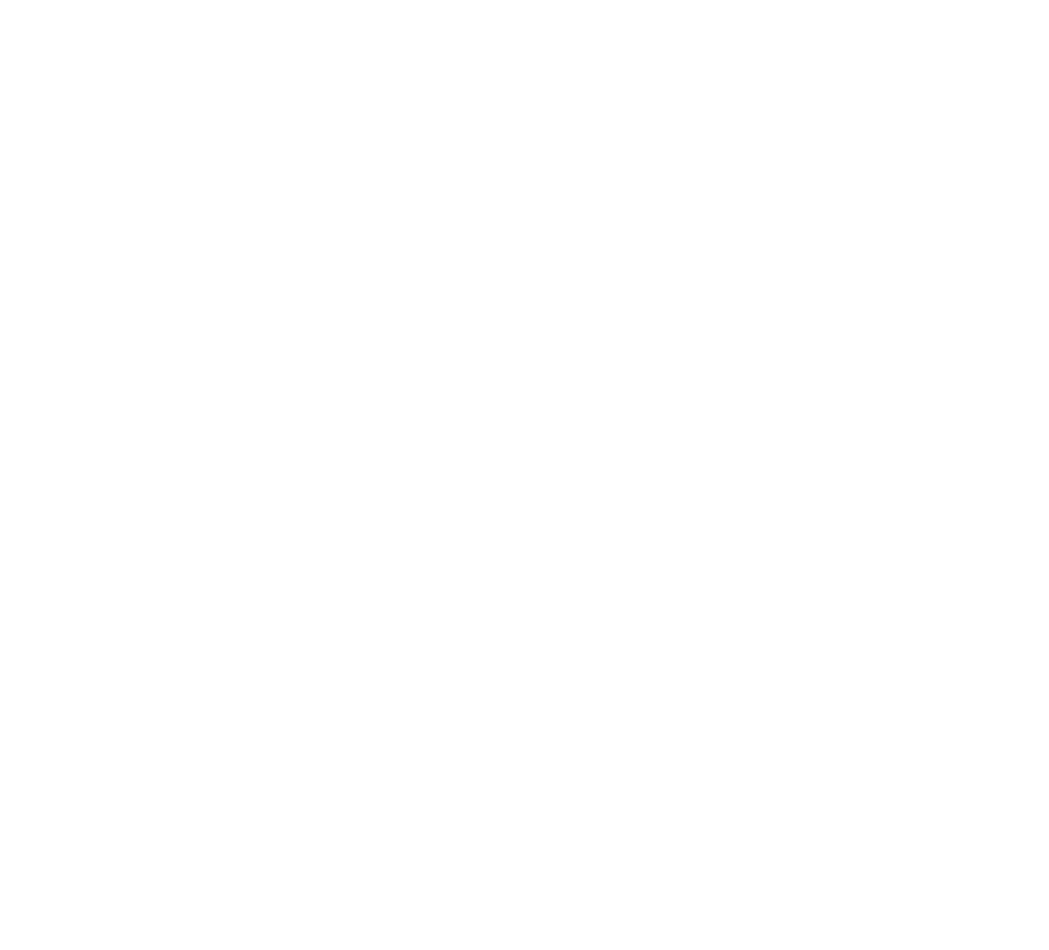
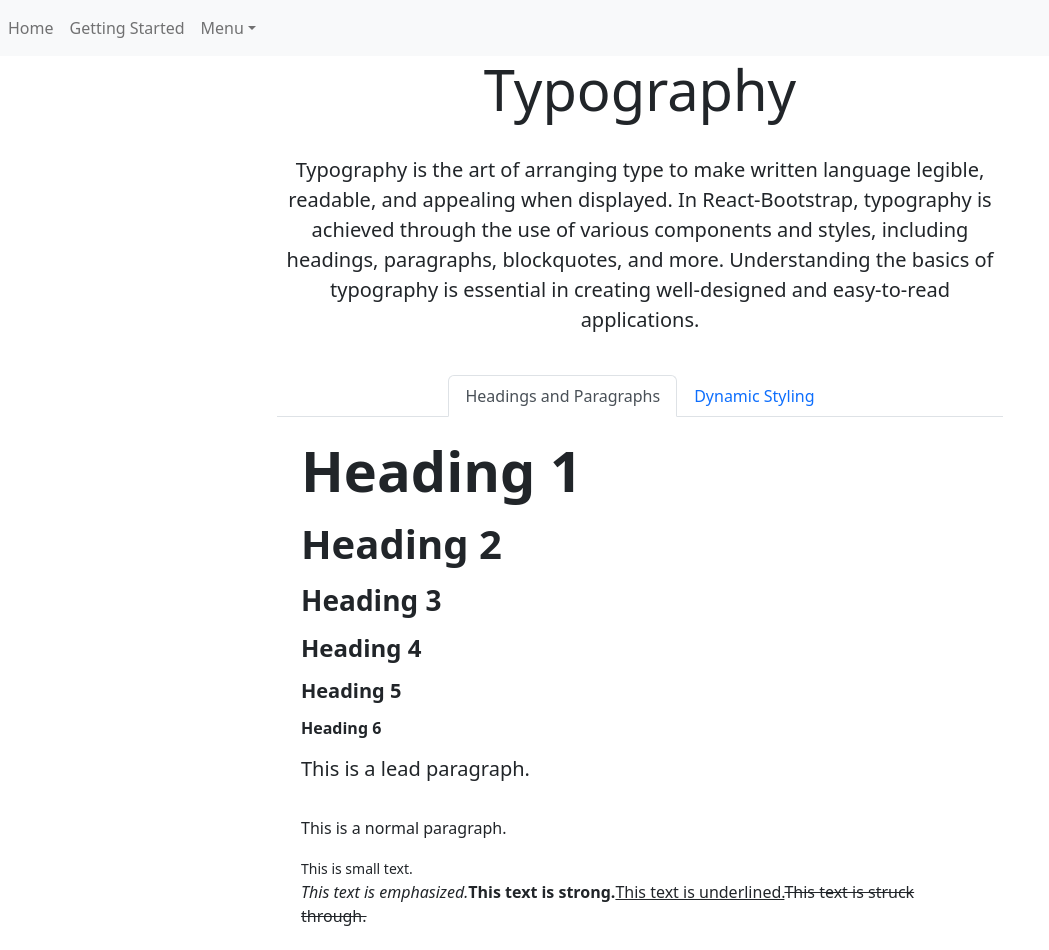
Before and after one commit to AliciaMoses/react-bootstrap-primer, a React (Create React App) app: page /typography in a window 1280 px wide. Before the commit this address had no page. Shown: the top 950 px of the page, without its empty margins (0-1049 px from the left). Before the commit the page ends 800 px from the top, so only its background shows below. Built offline with nearby package versions, Linux system fonts and the light colour scheme.

Commit message:
Added styled-components module Added Typography components and page

```diff
--- a/package.json
+++ b/package.json
@@ -14,6 +14,7 @@
     "react-router-dom": "^6.9.0",
     "react-scripts": "^5.0.1",
     "react-syntax-highlighter": "^15.5.0",
+    "styled-components": "^5.3.9",
     "web-vitals": "^2.1.4"
   },
   "scripts": {
--- a/src/App.js
+++ b/src/App.js
@@ -7,8 +7,7 @@
 import Intro from "./components/pages/getting-started/GettingStarted";
 import Layouts from "./components/pages/layouts/Layouts";
 import Navbars from "./components/pages/navbars/Navbars";
-
-
+import Typography from "./components/pages/typography/Typography";
 
 function App() {
   return (
@@ -22,6 +21,8 @@
           <Route exact path="/getting-started" element={<Intro/>} />
           <Route exact path="/layouts" element={<Layouts/>} />
           <Route exact path="/navbars" element={<Navbars/>} />
+          <Route exact path="/typography" element={<Typography/>} />
+
         </Routes>
       </BrowserRouter>
     </>
--- /dev/null
+++ b/src/components/demo-components/typography/Styling.js
@@ -0,0 +1,53 @@
+import React, { useState } from "react";
+import { Container, Row, Col, Form } from "react-bootstrap";
+
+const Styling = () => {
+  const [fontSize, setFontSize] = useState(16);
+  const [color, setColor] = useState("#000000");
+
+  const handleFontSizeChange = (event) => {
+    setFontSize(event.target.value);
+  };
+
+  const handleColorChange = (event) => {
+    setColor(event.target.value);
+  };
+
+  return (
+    <Container>
+      <Row>
+        <Col>
+          <h1 style={{ fontSize: `${fontSize}px`, color: color }}>Heading 1</h1>
+          <p style={{ fontSize: `${fontSize}px`, color: color }}>
+            Lorem ipsum dolor sit amet, consectetur adipiscing elit, sed do
+            eiusmod tempor incididunt ut labore et dolore magna aliqua. Ut enim
+            ad minim veniam, quis nostrud exercitation ullamco laboris nisi ut
+            aliquip ex ea commodo consequat.
+          </p>
+          <Form>
+            <Form.Group controlId="fontSize">
+              <Form.Label>Font size: {fontSize} px</Form.Label>
+              <Form.Control
+                type="range"
+                min={12}
+                max={36}
+                value={fontSize}
+                onChange={handleFontSizeChange}
+              />
+            </Form.Group>
+            <Form.Group controlId="color">
+              <Form.Label>Color: {color}</Form.Label>
+              <Form.Control
+                type="color"
+                value={color}
+                onChange={handleColorChange}
+              />
+            </Form.Group>
+          </Form>
+        </Col>
+      </Row>
+    </Container>
+  );
+};
+
+export default Styling;
--- /dev/null
+++ b/src/components/demo-components/typography/TypographyList.js
@@ -0,0 +1,131 @@
+import React from 'react';
+import { Container, Row, Col } from 'react-bootstrap';
+import styled from 'styled-components';
+
+const H1 = styled.h1`
+  font-size: 3.5rem;
+  font-weight: 600;
+  line-height: 1.2;
+  margin-bottom: 1rem;
+`;
+
+const H2 = styled.h2`
+  font-size: 2.5rem;
+  font-weight: 600;
+  line-height: 1.2;
+  margin-bottom: 1rem;
+`;
+
+const H3 = styled.h3`
+  font-size: 1.75rem;
+  font-weight: 600;
+  line-height: 1.2;
+  margin-bottom: 1rem;
+`;
+
+const H4 = styled.h4`
+  font-size: 1.5rem;
+  font-weight: 600;
+  line-height: 1.2;
+  margin-bottom: 1rem;
+`;
+
+const H5 = styled.h5`
+  font-size: 1.25rem;
+  font-weight: 600;
+  line-height: 1.2;
+  margin-bottom: 1rem;
+`;
+
+const H6 = styled.h6`
+  font-size: 1rem;
+  font-weight: 600;
+  line-height: 1.2;
+  margin-bottom: 1rem;
+`;
+
+const Paragraph = styled.p`
+  font-size: 1rem;
+  font-weight: 400;
+  line-height: 1.5;
+  margin-bottom: 1rem;
+`;
+
+const Lead = styled.p`
+  font-size: 1.25rem;
+  font-weight: 300;
+  line-height: 1.5;
+  margin-bottom: 2rem;
+`;
+
+const Small = styled.small`
+  font-size: 0.875rem;
+  font-weight: 400;
+`;
+
+const Emphasis = styled.em`
+  font-style: italic;
+`;
+
+const Strong = styled.strong`
+  font-weight: 600;
+`;
+
+const Underline = styled.u`
+  text-decoration: underline;
+`;
+
+const Strike = styled.s`
+  text-decoration: line-through;
+`;
+
+const Blockquote = styled.blockquote`
+  border-left: 0.25rem solid #ddd;
+  color: #777;
+  font-size: 1.25rem;
+  font-style: italic;
+  margin-bottom: 1.5rem;
+  margin-top: 1.5rem;
+  padding: 0.5rem 1rem;
+`;
+
+const TypographyList = () => {
+  return (
+    <Container>
+      <Row>
+        <Col>
+          <H1>Heading 1</H1>
+          <H2>Heading 2</H2>
+          <H3>Heading 3</H3>
+          <H4>Heading 4</H4>
+          <H5>Heading 5</H5>
+          <H6>Heading 6</H6>
+        </Col>
+      </Row>
+      <Row>
+        <Col>
+          <Lead>This is a lead paragraph.</Lead>
+          <Paragraph>This is a normal paragraph.</Paragraph>
+          <Small>This is small text.</Small>
+        </Col>
+      </Row>
+      <Row>
+        <Col>
+          <Emphasis>This text is emphasized.</Emphasis>
+          <Strong>This text is strong.</Strong>
+          <Underline>This text is underlined.</Underline>
+          <Strike>This text is struck through.</Strike>
+        </Col>
+      </Row>
+      <Row>
+        <Col>
+          <Blockquote>
+            This is a blockquote
+            </Blockquote>
+        </Col>
+        </Row>
+        </Container>
+  );
+};
+
+export default TypographyList;
--- /dev/null
+++ b/src/components/pages/typography/Typography.js
@@ -0,0 +1,56 @@
+import React, { useState } from "react";
+import Layout from "../../base-components/layout/Layout";
+import { Container, Nav, Tab } from "react-bootstrap";
+import TypographyList from "../../demo-components/typography/TypographyList";
+import Styling from "../../demo-components/typography/Styling";
+
+const Typography = () => {
+  const [currentTab, setCurrentTab] = useState("examples");
+
+  const handleTabSelect = (selectedTab) => {
+    setCurrentTab(selectedTab);
+  };
+
+  return (
+    <Layout>
+      <h1 className="display-4 text-center">Typography</h1>
+      <br></br>
+      <Container style={{ maxWidth: "750px" }}>
+        <p className="lead text-center">
+        Typography is the art of arranging type to make written language legible, readable, and appealing when displayed. In React-Bootstrap, typography is achieved through the use of various components and styles, including headings, paragraphs, blockquotes, and more. Understanding the basics of typography is essential in creating well-designed and easy-to-read applications.
+        </p>
+        <br></br>
+        <Tab.Container activeKey={currentTab} onSelect={handleTabSelect}>
+          <Nav
+            variant="tabs"
+            defaultActiveKey={currentTab}
+            className="d-flex justify-content-center"
+          >
+            <Nav.Item>
+              <Nav.Link eventKey="examples">Headings and Paragraphs</Nav.Link>
+            </Nav.Item>
+            <Nav.Item>
+              <Nav.Link eventKey="styling">Dynamic Styling</Nav.Link>
+            </Nav.Item>
+          </Nav>
+
+          <Tab.Content>
+            <Tab.Pane eventKey="examples" style={{ paddingTop: '20px' }}>
+              <Container>
+                <TypographyList />
+              </Container>
+            </Tab.Pane>
+            <Tab.Pane eventKey="styling" style={{ paddingTop: '20px' }}>
+              <Container>
+                <Styling />
+                <p className="lead" style={{ paddingTop: '20px' }}> Adjust the slider or select a colour to customise the text</p>
+              </Container>
+            </Tab.Pane>
+          </Tab.Content>
+        </Tab.Container>
+      </Container>
+    </Layout>
+  );
+};
+
+export default Typography;
```
Also changed, not shown: 1 other file (tests, documents, lock files or other folders).
